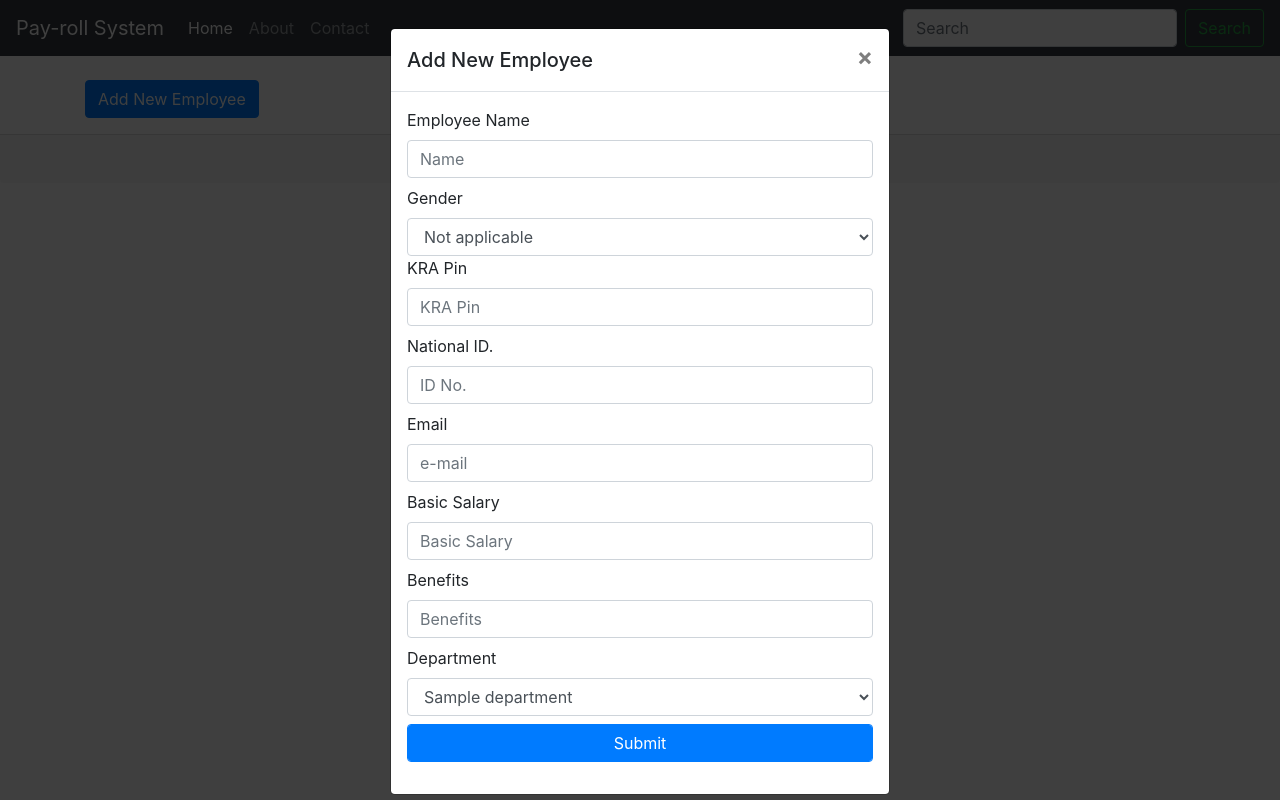
After one commit to ggeorgekkariuki/payroll_system, a Flask app: template templates/employees.html in a window 1280 px wide, after a click on "Add New Employee". The commit adds this page. Run offline with Flask 2, Linux system fonts and the light colour scheme; the template is opened without the code that fills it: values that come from a table or form of the project are taken from there, others are empty; tables that the repository leaves empty hold one stand-in row (values such as "Sample post"); some libraries are stand-ins or nearby versions.

Commit message:
Added view functions for dept & employee

```diff
--- a/app.py
+++ b/app.py
@@ -1,5 +1,5 @@
 # importing Flask class
-from flask import Flask, render_template
+from flask import Flask, render_template, request, redirect, url_for, flash
 from flask_sqlalchemy import SQLAlchemy
 from config import Development, Testing
 
@@ -17,6 +17,7 @@ db = SQLAlchemy(app)
 from models.Departments import DepartmentModel
 from models.Employees import EmployeeModel
 
+# TODO: read about flask-migrate
 @app.before_first_request
 def create_tables():
     db.create_all()
@@ -24,12 +25,37 @@ def create_tables():
 # registering a route / routing
 @app.route('/')
 # function to run when clients visit this route
-def hello_world():
-    return render_template('index.html')
+def index():
+    departments = DepartmentModel.fetch_all()
+    return render_template('index.html', departments=departments)
+
+@app.route('/employees/<int:dept_id>')
+def employees(dept_id):
+    departments = DepartmentModel.fetch_all()
+    employee_name = request.form['name']
+    gender = request.form['gender']
+    kra_pin = request.form['kra_pin']
+    national_id = request.form['national_id']
+    email = request.form['email']
+    basic_salary = request.form['basic_salary']
+    benefits = request.form['benefits']
+    dept_id = request.form['department']
+    return render_template('employees.html', departments=departments)
+
 
 @app.route('/new_department', methods=['POST'])
 def new_department():
-    pass
+    department_name =  request.form['department']
+    if DepartmentModel.fetch_by_name(department_name):
+        # read more on bootstrap alerts with flash
+        flash('Department ' + department_name + ', already exists', 'danger')
+        return redirect(url_for('index'))
+    department =DepartmentModel(name=department_name)
+    department.insert_to_db()
+    flash('Department ' + department_name + ' has been added', 'success')
+
+    return redirect(url_for('index'))
+
 
 @app.route('/new_employee', methods=['POST'])
 def new_employee():
--- a/config.py
+++ b/config.py
@@ -1,5 +1,6 @@
 class Config:
     SQLALCHEMY_DATABASE_URI = 'postgresql://postgres:kitgiana@127.0.0.1:5432/july_payroll'  # dbtype://user:password@host:port/dab_name
+    SECRET_KEY = 'kmkldcc898f7cnck09fmiackm09'
     SQLALCHEMY_TRACK_MODIFICATIONS = False
     ENVIRONMENT = 'Development'
     DEBUG = True
--- a/models/Employees.py
+++ b/models/Employees.py
@@ -6,6 +6,7 @@ class EmployeeModel(db.Model):
     __tablename__ = 'employees'
     id = db.Column(db.Integer, primary_key=True)
     full_name = db.Column(db.String(50),nullable=False)
+    gender = db.Column(db.String(10), nullable=False)
     kra_pin = db.Column(db.String(20), unique=True, nullable=False)
     email =db.Column(db.String, unique=True)
     national_id = db.Column(db.Integer,unique=True, nullable=False)
@@ -15,3 +16,7 @@ class EmployeeModel(db.Model):
     department_id = db.Column(db.Integer, db.ForeignKey('departments'
                                                         '.id'), nullable=False)
     department = db.relationship('DepartmentModel', backref=db.backref("employees", single_parent=True, lazy=True))
+
+    def insert_to_db(self): #create
+        db.session.add(self)
+        db.session.commit()
--- /dev/null
+++ b/templates/employees.html
@@ -0,0 +1,68 @@
+{% extends 'layout.html' %}
+{% block body %}
+    <div class="container">
+        <!-- Button trigger modal For New Employee -->
+        <button type="button" class="btn btn-primary mb-3" data-toggle="modal" data-target="#newEmployee">
+            Add New Employee
+        </button>
+
+        <!-- Modal For New Employee -->
+        <div class="modal fade" id="newEmployee" tabindex="-1" role="dialog" aria-labelledby="exampleModalLabel"
+             aria-hidden="true">
+            <div class="modal-dialog" role="document">
+                <div class="modal-content">
+                    <div class="modal-header">
+                        <h5 class="modal-title" id="exampleModalLabel">Add New Employee</h5>
+                        <button type="button" class="close" data-dismiss="modal" aria-label="Close">
+                            <span aria-hidden="true">&times;</span>
+                        </button>
+                    </div>
+                    <div class="modal-body">
+                        <form action="/add_employee" method="POST" enctype="multipart/form-data">
+                            <div class="form-group">
+                                <label for="formGroupExampleInput">Employee Name</label>
+                                <input type="text" class="form-control mb-2" name="name" id="departmentName"
+                                       placeholder="Name"
+                                       required>
+                                <label for="formGroupExampleInput">Gender</label>
+                                <select name="gender" id="gender" class="form-control" required>
+                                    <option value="na">Not applicable</option>
+                                    <option value="m">Male</option>
+                                    <option value="f">Female</option>
+                                </select>
+                                <label for="formGroupExampleInput">KRA Pin</label>
+                                <input type="text" class="form-control mb-2" name="kra_pin" id="kraPin"
+                                       placeholder="KRA Pin" required>
+                                <label for="formGroupExampleInput">National ID.</label>
+                                <input type="text" class="form-control mb-2" name="national_id" id="idNo"
+                                       placeholder="ID No." required>
+                                <label for="formGroupExampleInput">Email</label>
+                                <input type="email" class="form-control mb-2" name="email" id="email"
+                                       placeholder="e-mail" required>
+                                <label for="formGroupExampleInput">Basic Salary</label>
+                                <input type="number" class="form-control mb-2" name="basic_salary" id="basicSalary"
+                                       placeholder="Basic Salary"
+                                       required>
+                                <label for="formGroupExampleInput">Benefits</label>
+                                <input type="number" class="form-control mb-2" name="benefits" id="benefits"
+                                       placeholder="Benefits"
+                                       required>
+                                <label for="department">Department</label>
+                                <select name="department" id="department" class="form-control mb-2" required>
+                                    {% for department in departments %}
+                                        <option value="{{ department.id }}">{{ department.name }}</option>
+                                    {% endfor %}
+                                </select>
+
+                                <input type="Submit" class="form-control btn btn-primary" id="submit">
+                            </div>
+                        </form>
+                    </div>
+
+                </div>
+            </div>
+        </div>
+
+
+    </div>
+{% endblock %}
```
Also changed, not shown: models/Departments.py (+12 -0 lines), templates/includes/_messages.html (added, +7 -0 lines), templates/index.html (+43 -10 lines).
